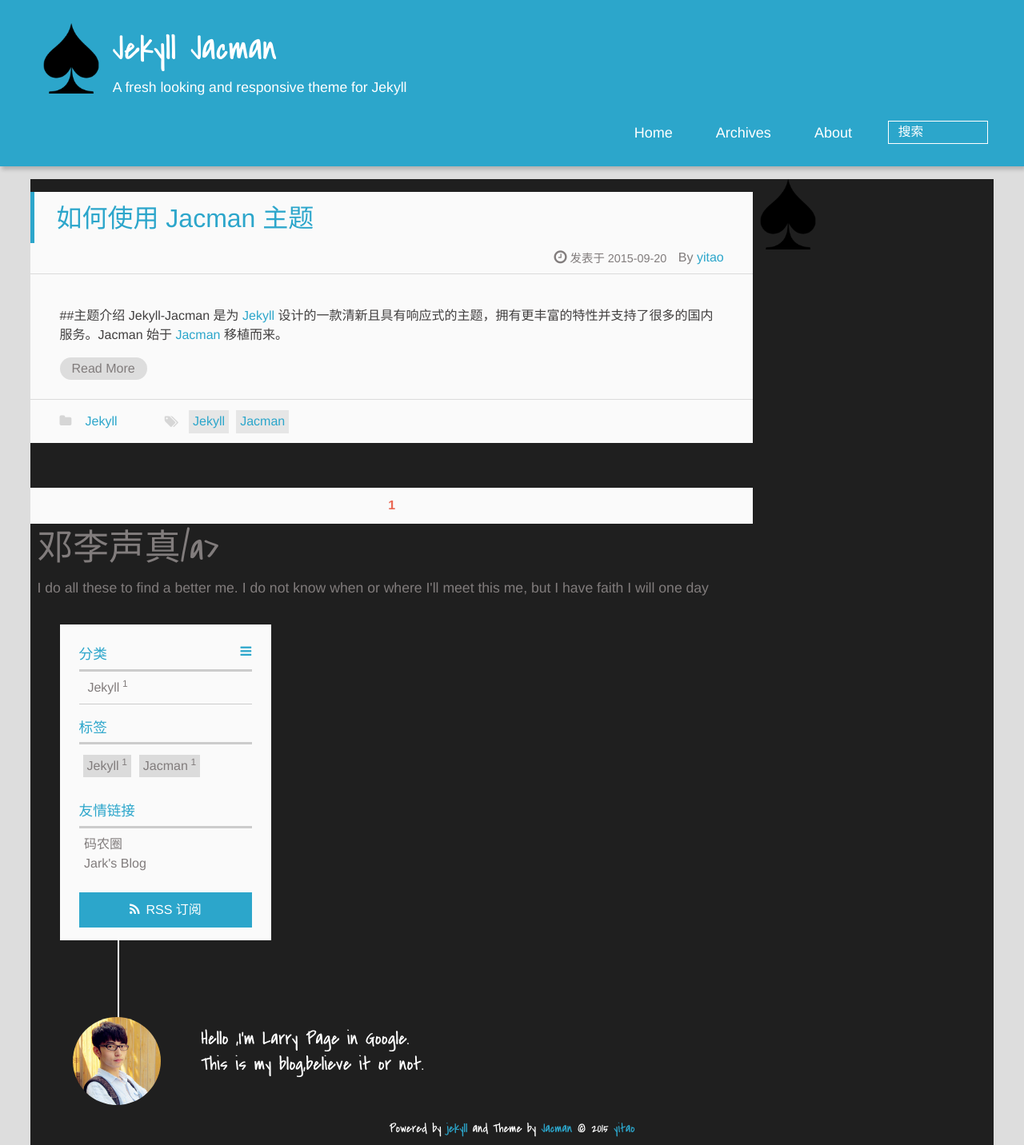
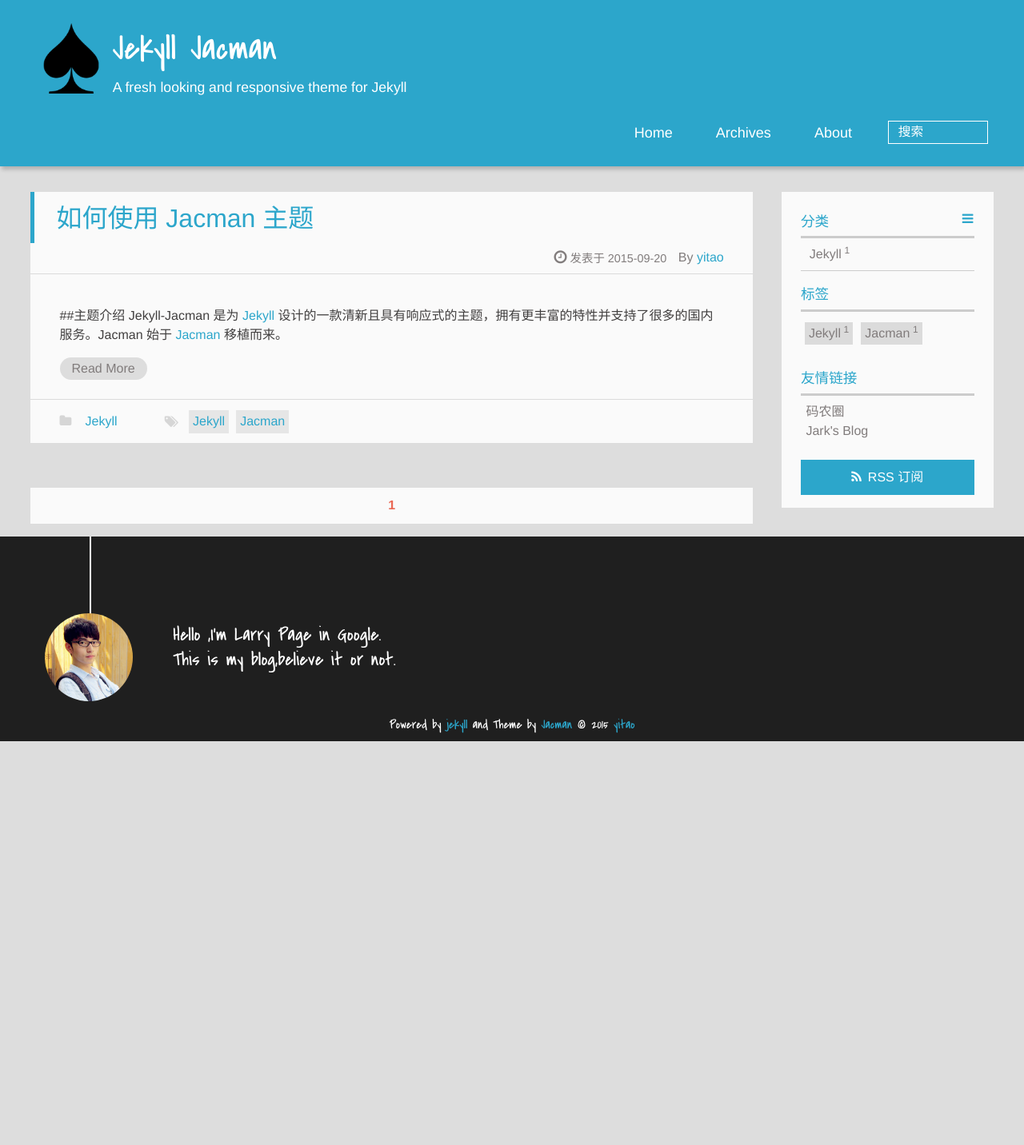
Before and after one commit to marrydeng/marrydeng.github.io, a Jekyll site: the page built from index.html, in a window 1280 px wide. Shown: the whole page at 80% size. Built offline with Jekyll 4.4.1, drawn with Linux system fonts in a browser that asks for light colours; Markdown is read by kramdown in place of the engine named in the settings; the list of posts is cut into pages by our own code; after the commit the page ends 927 px from its top, so only the background shows below that.

Commit message:
Update index.html

```diff
--- a/index.html
+++ b/index.html
@@ -3,61 +3,3 @@ layout: default
 ---
 
 {% include index.html %}
-
- <meta charset="UTF-8">
-
-
-
-
-    <title>邓李声真</title>
-
-
-    <meta name="viewport" content="width=device-width, initial-scale=1,user-scalable=no">
-
-    <meta name="author" content="yitao">
-
-
-
-    <!--<%- open_graph({twitter_id: theme.author.twitter, google_plus: theme.author.google_plus}) %>-->
-
-    <meta name="description" content="page.description">
-
-    <meta property="og:type" content="website">
-
-    <meta property="og:title" content="">
-    <meta property="og:url" content="/">
-    <meta property="og:site_name" content="邓李声真">
-    <meta property="og:description" content="">
-    <meta name="twitter:card" content="summary">
-    <meta name="twitter:title" content="">
-    <meta name="twitter:description" content="page.description">
-    <meta name="twitter:creator" content="@">
-    <link rel="publisher" href="">
-
-
-    <link rel="alternative" href="/atom.xml" title="Jekyll Jacman" type="application/atom+xml">
-
-
-    <link rel="icon" href="/assets/img/favicon.ico">
-
-
-    <link rel="apple-touch-icon" href="/assets/img/jacman.jpg">
-    <link rel="apple-touch-icon-precomposed" href="/assets/img/jacman.jpg">
-
-
-    <link rel="stylesheet" href="/assets/css/style.css" type="text/css">
-    <link rel="stylesheet" href="/assets/css/highlight.css" type="text/css">
-</head>
-
-  <body>
-    <header>
-        <div>
-
-			<div id="imglogo">
-				<a href="/"><img src="/assets/img/logo.png" alt="Jekyll Jacman" title="Jekyll Jacman"/></a>
-			</div>
-
-			<div id="textlogo">
-				<h1 class="site-name"><a href="/" title="Jekyll Jacman">邓李声真/a></h1>
-				<h2 class="blog-motto">I do all these to find a better me. I do not know when or where I'll meet this me, but I have faith I will one day</h2>
-			</div>
```
